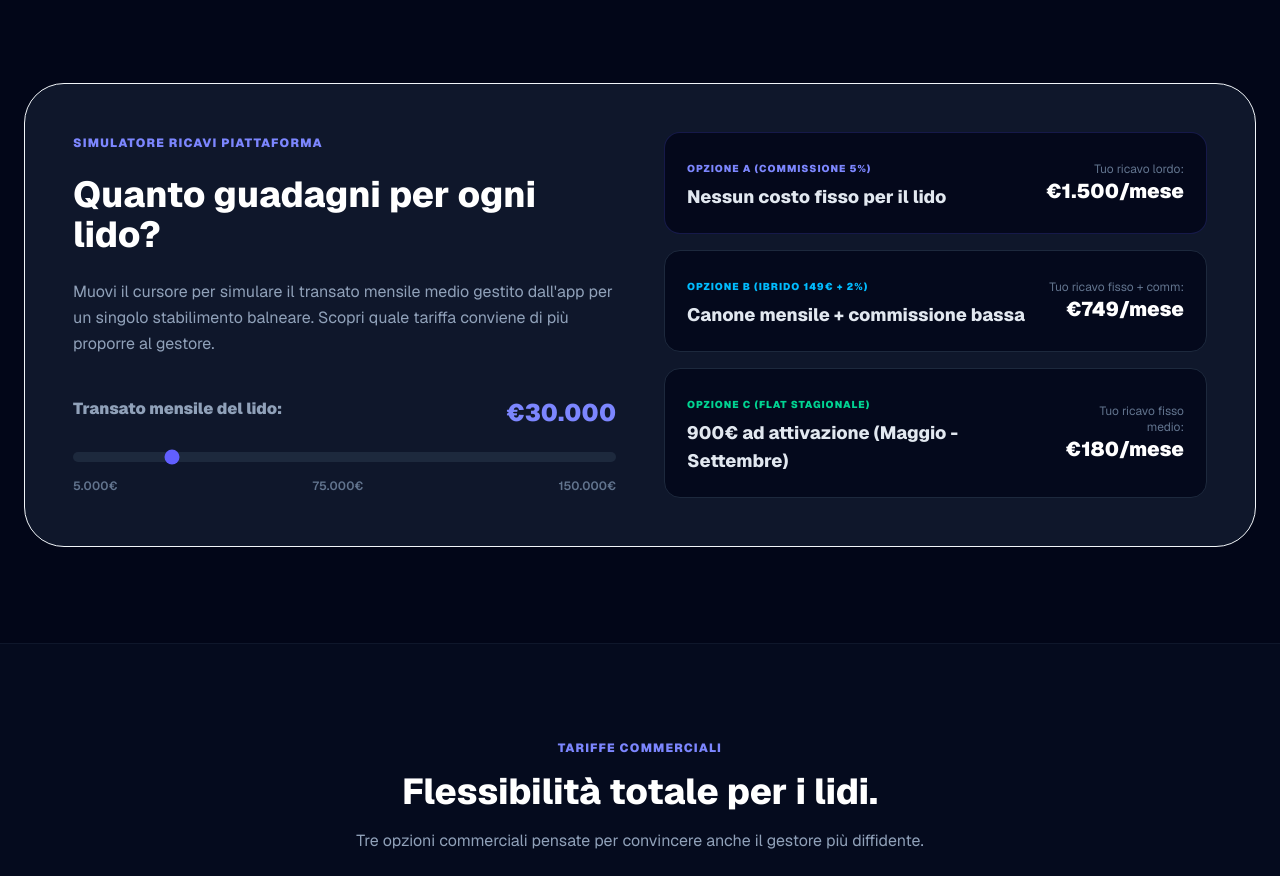
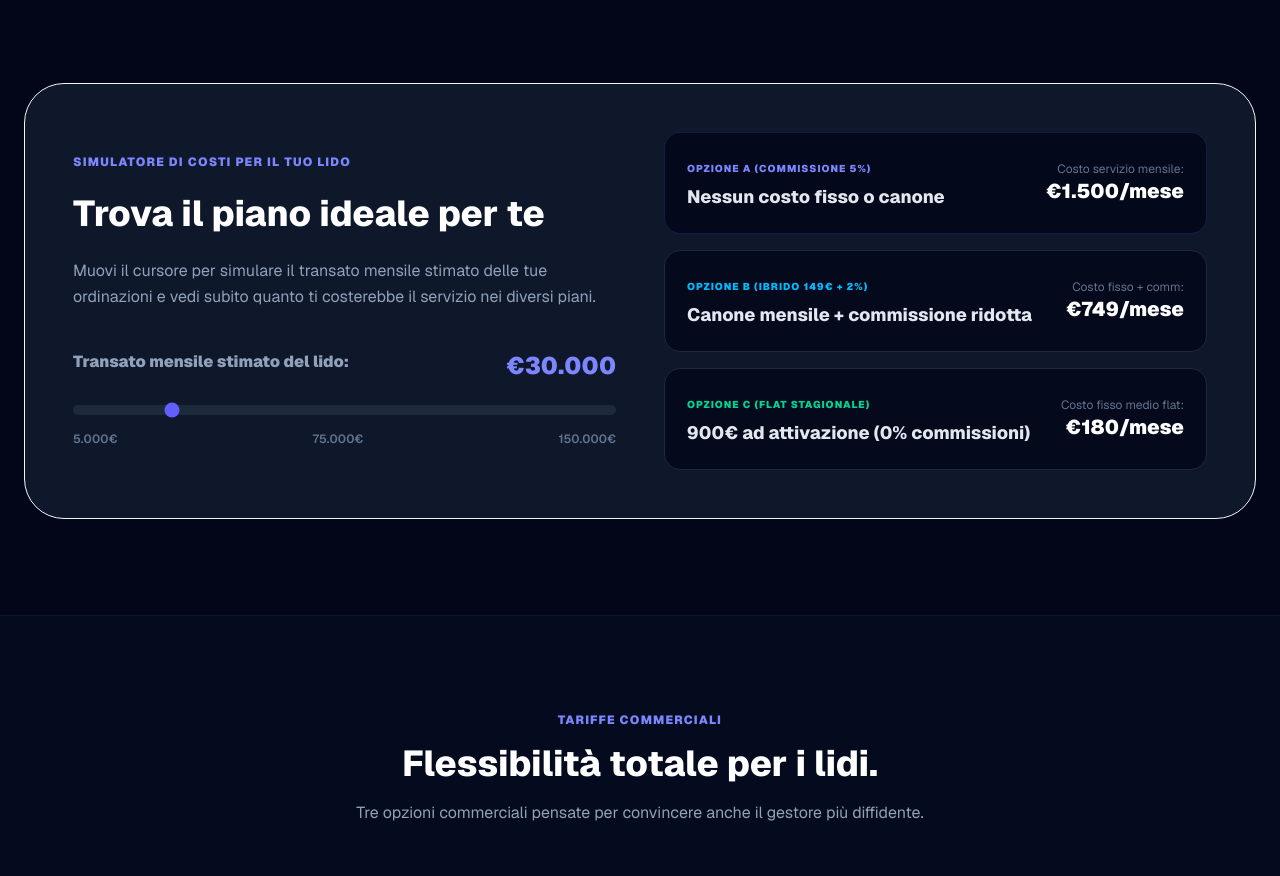
Before and after one commit to airhomedomotics/waveorder, a Next.js app: page / in a window 1280 px wide. Shown: the part 1820-2696 px from the top of the page. Built offline with nearby package versions, Linux system fonts and the light colour scheme.

Commit message:
fix: corretto orientamento simulatore tariffe per i gestori del lido

```diff
--- a/src/app/page.tsx
+++ b/src/app/page.tsx
@@ -239,16 +239,16 @@ export default function LandingPage() {
       <section id="simulator" className="px-6 py-24 max-w-7xl mx-auto">
         <div className="bg-slate-900 border border-slate-850 rounded-[2.5rem] p-8 md:p-12 flex flex-col lg:flex-row gap-12 items-center">
           <div className="flex-1 space-y-6">
-            <h3 className="text-xs font-black tracking-widest text-indigo-400 uppercase">Simulatore Ricavi Piattaforma</h3>
-            <h2 className="text-3xl md:text-4xl font-extrabold text-white">Quanto guadagni per ogni lido?</h2>
+            <h3 className="text-xs font-black tracking-widest text-indigo-400 uppercase">Simulatore di Costi per il tuo Lido</h3>
+            <h2 className="text-3xl md:text-4xl font-extrabold text-white">Trova il piano ideale per te</h2>
             <p className="text-slate-400 text-sm md:text-base leading-relaxed">
-              Muovi il cursore per simulare il transato mensile medio gestito dall'app per un singolo stabilimento balneare. Scopri quale tariffa conviene di più proporre al gestore.
+              Muovi il cursore per simulare il transato mensile stimato delle tue ordinazioni e vedi subito quanto ti costerebbe il servizio nei diversi piani.
             </p>
 
             {/* SLIDER */}
             <div className="space-y-4 pt-4">
               <div className="flex justify-between font-black">
-                <span className="text-slate-400">Transato mensile del lido:</span>
+                <span className="text-slate-400">Transato mensile stimato del lido:</span>
                 <span className="text-2xl text-indigo-400">€{transitoMensile.toLocaleString('it-IT')}</span>
               </div>
               <input
@@ -274,10 +274,10 @@ export default function LandingPage() {
             <div className="bg-slate-950/80 border border-indigo-500/20 p-5.5 rounded-2xl flex justify-between items-center transition-all duration-300 hover:border-indigo-500/40">
               <div>
                 <span className="text-[10px] font-black text-indigo-400 uppercase tracking-widest">Opzione A (Commissione 5%)</span>
-                <h4 className="font-extrabold text-lg text-slate-200 mt-1">Nessun costo fisso per il lido</h4>
+                <h4 className="font-extrabold text-lg text-slate-200 mt-1">Nessun costo fisso o canone</h4>
               </div>
               <div className="text-right">
-                <span className="text-xs text-slate-500 block">Tuo ricavo lordo:</span>
+                <span className="text-xs text-slate-500 block">Costo servizio mensile:</span>
                 <span className="font-black text-xl text-white">€{costoPiena.toLocaleString('it-IT', { maximumFractionDigits: 0 })}/mese</span>
               </div>
             </div>
@@ -286,10 +286,10 @@ export default function LandingPage() {
             <div className="bg-slate-950/80 border border-slate-800 p-5.5 rounded-2xl flex justify-between items-center transition-all duration-300 hover:border-indigo-500/20">
               <div>
                 <span className="text-[10px] font-black text-sky-400 uppercase tracking-widest">Opzione B (Ibrido 149€ + 2%)</span>
-                <h4 className="font-extrabold text-lg text-slate-200 mt-1">Canone mensile + commissione bassa</h4>
+                <h4 className="font-extrabold text-lg text-slate-200 mt-1">Canone mensile + commissione ridotta</h4>
               </div>
               <div className="text-right">
-                <span className="text-xs text-slate-500 block">Tuo ricavo fisso + comm:</span>
+                <span className="text-xs text-slate-500 block">Costo fisso + comm:</span>
                 <span className="font-black text-xl text-white">€{costoIbrido.toLocaleString('it-IT', { maximumFractionDigits: 0 })}/mese</span>
               </div>
             </div>
@@ -298,10 +298,10 @@ export default function LandingPage() {
             <div className="bg-slate-950/80 border border-slate-800 p-5.5 rounded-2xl flex justify-between items-center transition-all duration-300 hover:border-indigo-500/20">
               <div>
                 <span className="text-[10px] font-black text-emerald-400 uppercase tracking-widest">Opzione C (Flat Stagionale)</span>
-                <h4 className="font-extrabold text-lg text-slate-200 mt-1">900€ ad attivazione (Maggio - Settembre)</h4>
+                <h4 className="font-extrabold text-lg text-slate-200 mt-1">900€ ad attivazione (0% commissioni)</h4>
               </div>
               <div className="text-right">
-                <span className="text-xs text-slate-500 block">Tuo ricavo fisso medio:</span>
+                <span className="text-xs text-slate-500 block">Costo fisso medio flat:</span>
                 <span className="font-black text-xl text-white">€{costoFlat.toLocaleString('it-IT', { maximumFractionDigits: 0 })}/mese</span>
               </div>
             </div>
```
